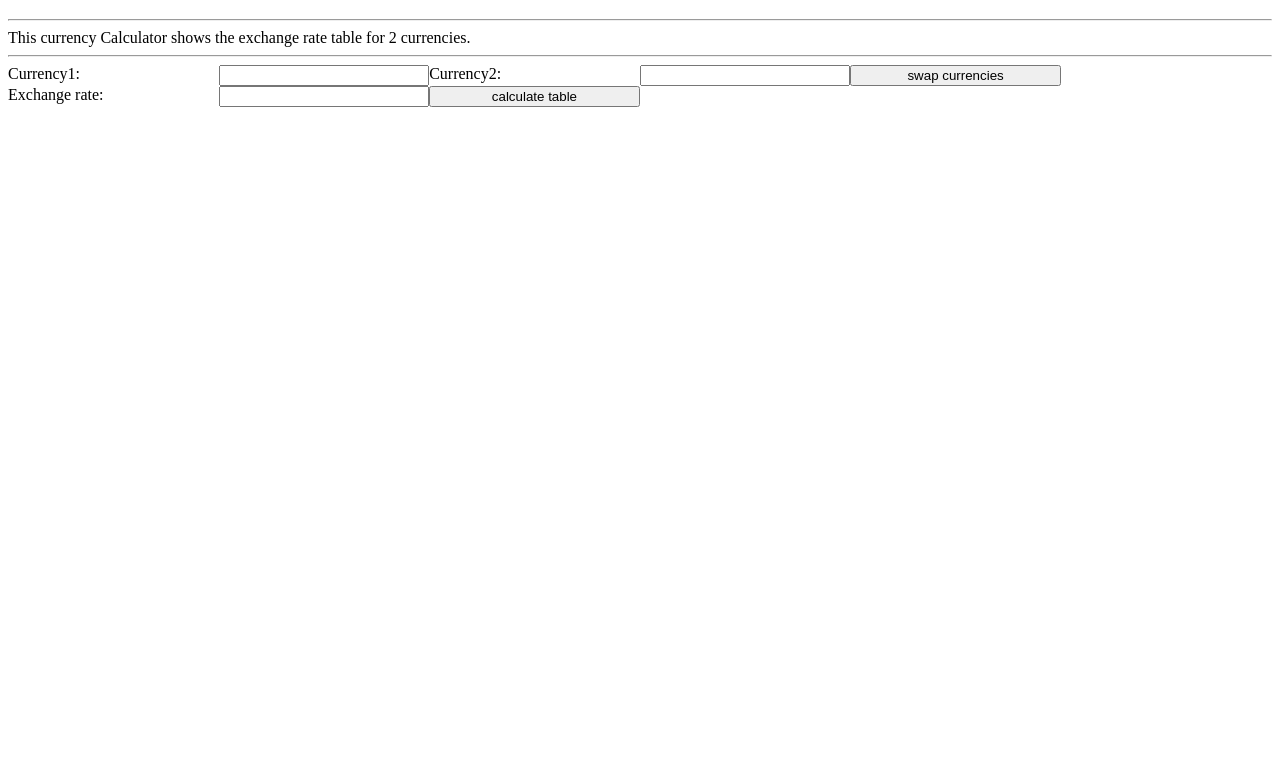
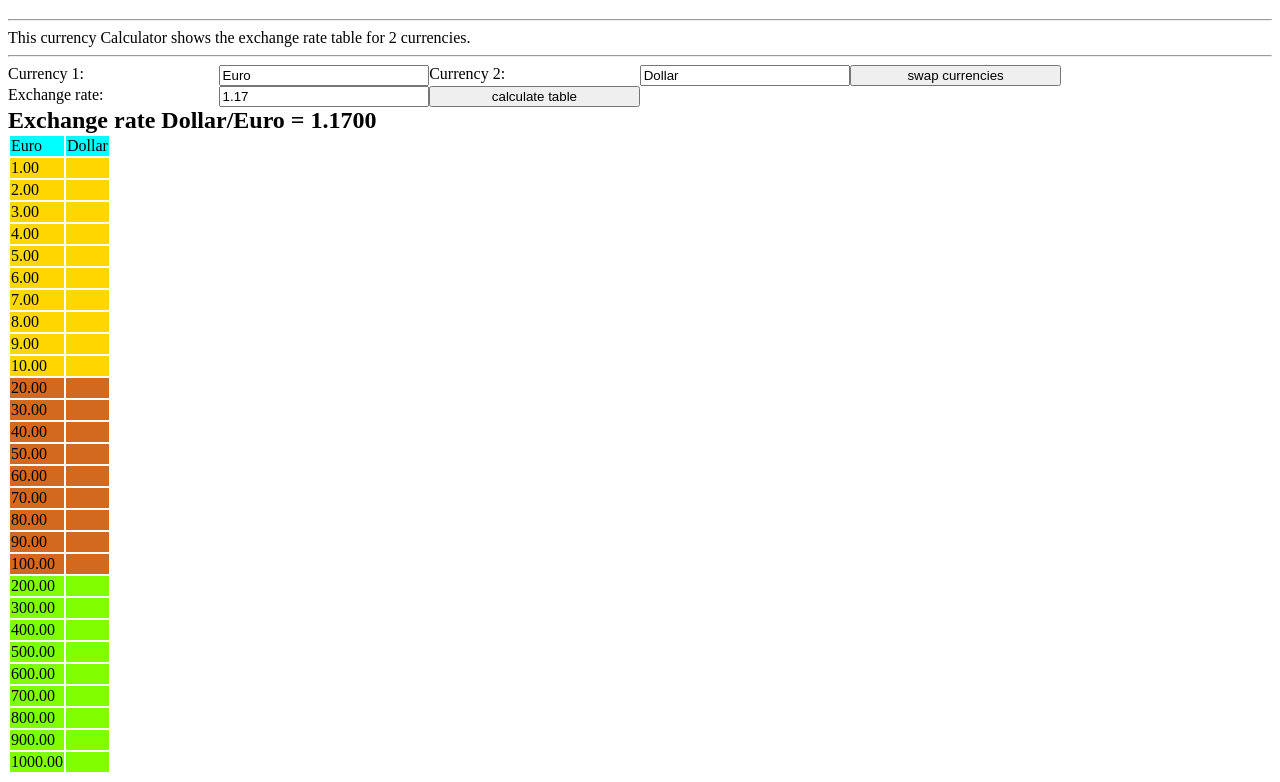
Before and after one commit to YannickSchutzbach/wbs, a website: page Hausuebung1/index.html in a window 1280 px wide. Shown: the part 61-843 px from the top of the page. Before the commit the page ends 800 px from the top, so only its background shows below. Drawn offline with Linux system fonts and the light colour scheme.

Commit message:
HÜ1 glaube fertig

```diff
--- a/Hausuebung1/index.html
+++ b/Hausuebung1/index.html
@@ -11,48 +11,143 @@
 <hr>
 This currency Calculator shows the exchange rate table for 2 currencies.
 <hr>
-<!---
-<section id="change">
-    <form>
 
-        Currency 1:
-        <input type="text" id="currency1" name="currency1">
-        Currency 2:
-        <input type="text" id="currency2" name="currency2">
-        <input type="submit" value="swap currencies">
-
-    </form>
-
-</section>
-<br>
-<section id="calc">
-
-    <form>
-
-        <label>Exchange rate:</label>
-        <input type="number" step="any" id="exchangeRate" name="exchangeRate">
-        <input type="submit" value="Calculate table">
-
-    </form>
-
-</section>
---->
-
-<div class="col-2">Currency1:</div>
-<input class="col-2" type="text" id="curr1">
-<div class="col-2">Currency2:</div>
-<input class="col-2" type="text" id="curr2">
+<div class="col-2">Currency 1:</div>
+<input class="col-2" type="text" id="curr1" value="Euro">
+<div class="col-2">Currency 2:</div>
+<input class="col-2" type="text" id="curr2" value="Dollar">
 <input class="col-2" type="button" value="swap currencies" id="swapButton">
 
 <div class="new_row"></div>
 <div class="col-2">Exchange rate:</div>
-<input class="col-2" type="number" id="exchangeRate">
+<input class="col-2" type="number" id="exchangeRate" value="1.17">
 <input class="col-2" type="button" value="calculate table" id="calcButton">
 
+<div class="col-12"></div>
 <div class="new_row"></div>
-<b><div class="col-2" id="tableTitle"></div></b>
+<label id="tableTitle">Exchange rate Dollar/Euro = 1.1700</label>
+<div class="new_row"></div>
+<div class="col-12"></div>
 
-
+<!---TABLE--->
+<table>
+    <thead>
+        <td id="tableCurrency1">Euro</td>
+        <td id="tableCurrency2">Dollar</td>
+    </thead>
+    <tr class="1">
+        <td id="10">1.00</td>
+        <td id="11"></td>
+    </tr>
+    <tr class="1">
+        <td id="20">2.00</td>
+        <td id="21"></td>
+    </tr>
+    <tr class="1">
+        <td id="30">3.00</td>
+        <td id="31"></td>
+    </tr>
+    <tr class="1">
+        <td id="40">4.00</td>
+        <td id="41"></td>
+    </tr>
+    <tr class="1">
+        <td id="50">5.00</td>
+        <td id="51"></td>
+    </tr>
+    <tr class="1">
+        <td id="60">6.00</td>
+        <td id="61"></td>
+    </tr>
+    <tr class="1">
+        <td id="70">7.00</td>
+        <td id="71"></td>
+    </tr>
+    <tr class="1">
+        <td id="80">8.00</td>
+        <td id="81"></td>
+    </tr>
+    <tr class="1">
+        <td id="90">9.00</td>
+        <td id="91"></td>
+    </tr>
+    <tr class="1">
+        <td id="100">10.00</td>
+        <td id="101"></td>
+    </tr>
+    <tr class="2">
+        <td id="110">20.00</td>
+        <td id="111"></td>
+    </tr>
+    <tr class="2">
+        <td id="120">30.00</td>
+        <td id="121"></td>
+    </tr>
+    <tr class="2">
+        <td id="130">40.00</td>
+        <td id="131"></td>
+    </tr>
+    <tr class="2">
+        <td id="140">50.00</td>
+        <td id="141"></td>
+    </tr>
+    <tr class="2">
+        <td id="150">60.00</td>
+        <td id="151"></td>
+    </tr>
+    <tr class="2">
+        <td id="160">70.00</td>
+        <td id="161"></td>
+    </tr>
+    <tr class="2">
+        <td id="170">80.00</td>
+        <td id="171"></td>
+    </tr>
+    <tr class="2">
+        <td id="180">90.00</td>
+        <td id="181"></td>
+    </tr>
+    <tr class="2">
+        <td id="190">100.00</td>
+        <td id="191"></td>
+    </tr>
+    <tr class="3">
+        <td id="200">200.00</td>
+        <td id="201"></td>
+    </tr>
+    <tr class="3">
+        <td id="210">300.00</td>
+        <td id="211"></td>
+    </tr>
+    <tr class="3">
+        <td id="220">400.00</td>
+        <td id="221"></td>
+    </tr>
+    <tr class="3">
+        <td id="230">500.00</td>
+        <td id="231"></td>
+    </tr>
+    <tr class="3">
+        <td id="240">600.00</td>
+        <td id="241"></td>
+    </tr>
+    <tr class="3">
+        <td id="250">700.00</td>
+        <td id="251"></td>
+    </tr>
+    <tr class="3">
+        <td id="260">800.00</td>
+        <td id="261"></td>
+    </tr>
+    <tr class="3">
+        <td id="270">900.00</td>
+        <td id="271"></td>
+    </tr>
+    <tr class="3">
+        <td id="280">1000.00</td>
+        <td id="281"></td>
+    </tr>
+</table>
 </body>
 
 </html>
--- a/Hausuebung1/script/script.js
+++ b/Hausuebung1/script/script.js
@@ -1,26 +1,33 @@
 function swapCurrency(event) {
     event.preventDefault();
     var newRate = 1 / (Number(document.getElementById('exchangeRate').value));
+    var currency1 = document.getElementById('curr1').value;
+    var currency2 = document.getElementById('curr2').value;
     if (!isFinite(newRate)) {
         alert("Exchange rate is no number");
         return;
     }
-    var currency1 = document.getElementById('curr1').value;
-    var currency2 = document.getElementById('curr2').value;
     document.getElementById('exchangeRate').value = String(newRate);
     document.getElementById('curr1').value = currency2;
     document.getElementById('curr2').value = currency1;
 }
 function calculateTable(event) {
     event.preventDefault();
-    var newRate = 1 / (Number(document.getElementById('exchangeRate').value));
-    if (!isFinite(newRate)) {
+    var rate = (Number(document.getElementById('exchangeRate').value));
+    if (!isFinite(1 / rate)) {
         alert("Exchange rate is no number");
         return;
     }
     var currency1 = document.getElementById('curr1').value;
     var currency2 = document.getElementById('curr2').value;
-    document.getElementById('tableTitle').value = "Exchange rate " + currency2 + "/" + currency1 + " : " + newRate;
+    rate = Number(Number(rate).toFixed(4));
+    document.getElementById('tableTitle').innerHTML = "Exchange rate " + currency2 + "/" + currency1 + " = " + rate;
+    document.getElementById('tableCurrency1').innerHTML = currency1;
+    document.getElementById('tableCurrency2').innerHTML = currency2;
+    for (var i = 1; i < 29; i++) {
+        var value = (Number(document.getElementById(i + '0').innerHTML) * rate).toFixed(2);
+        document.getElementById(i + '1').innerHTML = String(value);
+    }
 }
 document.addEventListener('DOMContentLoaded', function (event) {
     document.getElementById('swapButton').addEventListener("click", function (event) {
--- a/Hausuebung1/styles/style.css
+++ b/Hausuebung1/styles/style.css
@@ -36,3 +36,22 @@
         margin-left: 0px;
     }
 }
+
+label{
+    font-weight: bold;
+    font-size: x-large;
+}
+
+thead{
+    background-color: cyan;
+}
+
+[class ="1"]{
+    background-color: gold;
+}
+[class="2"]{
+    background-color: chocolate;
+}
+[class="3"]{
+    background-color: chartreuse;
+}
```
Also changed, not shown: Hausuebung1/script/script.ts (+13 -7 lines).
